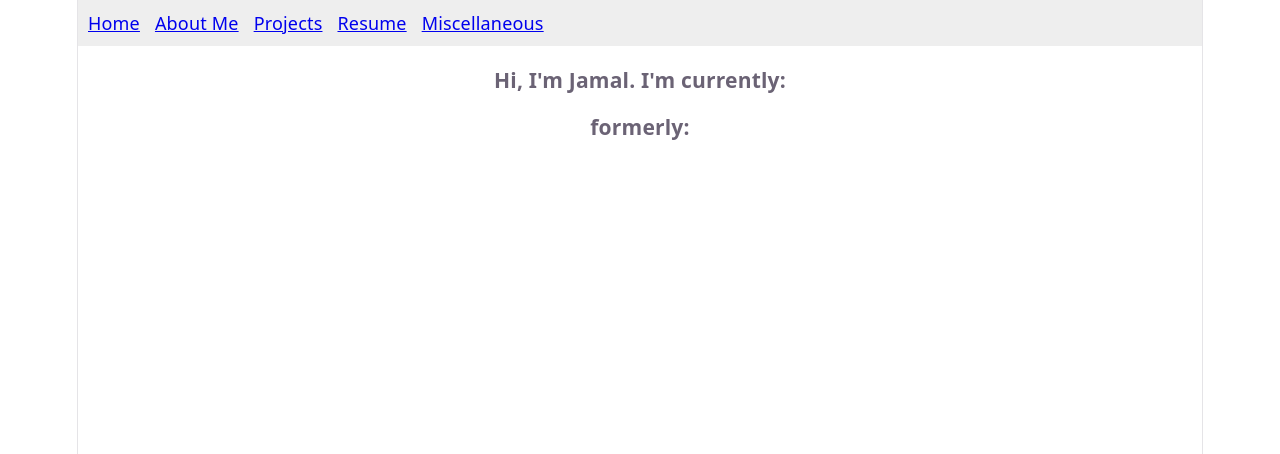
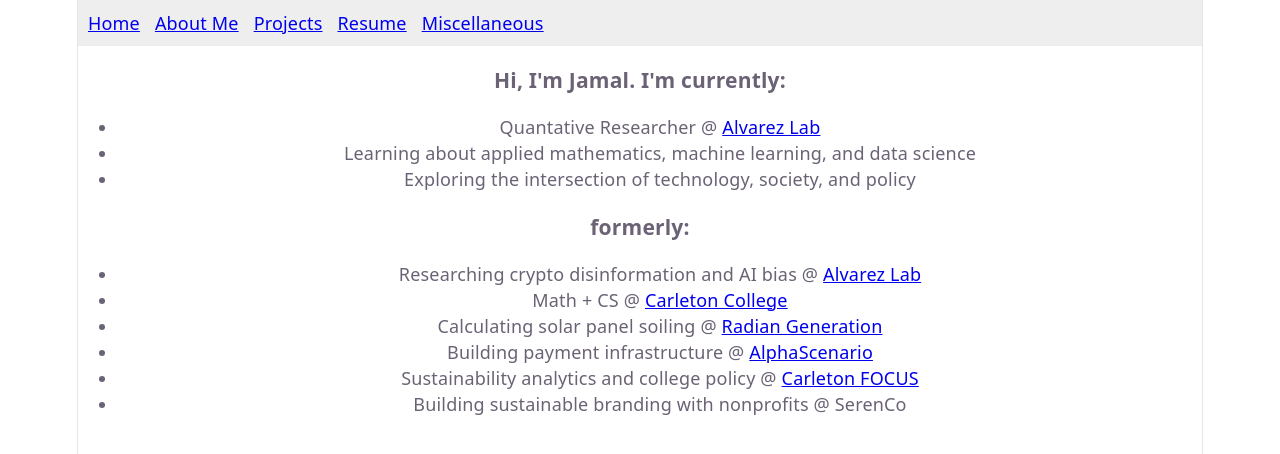
Before and after one commit to jamalomosun/jamalomosun.github.io, a React (Vite) app: page /#/ in a window 1280 px wide. Shown: the top 454 px of the page. Built offline with nearby package versions, Linux system fonts and the light colour scheme.

Commit message:
added information to home page

```diff
--- a/src/pages/Home.jsx
+++ b/src/pages/Home.jsx
@@ -5,11 +5,25 @@
     <div className="home-content">
       <h3>Hi, I'm Jamal. I'm currently:</h3>
       <ul>
+        <li>Quantative Researcher @ <a href="https://www.rmichaelalvarez.com/">Alvarez Lab</a></li>
+        <li>Learning about applied mathematics, machine learning, and data science</li>
+        <li>Exploring the intersection of technology, society, and policy</li>
+
      </ul>
 
       <h3>formerly:</h3>
       <ul>
-        </ul>
+        <li>Researching crypto disinformation and AI bias @ <a href="https://www.rmichaelalvarez.com/">Alvarez Lab</a></li>
+        <li>Math + CS @ <a href="https://www.carleton.edu/">Carleton College</a></li>
+        <li>Calculating solar panel soiling @ <a href="https://radiangen.com/">Radian Generation</a></li>
+        <li>Building payment infrastructure @ <a href="https://alphascenario.com/">AlphaScenario</a></li>
+        <li>Sustainability analytics and college policy @ <a href="https://www.carleton.edu/focus/">Carleton FOCUS</a></li>
+        <li>Building sustainable branding with nonprofits @ SerenCo</li>
+
+
+
+
+      </ul>
     </div>
   );
 }
```
